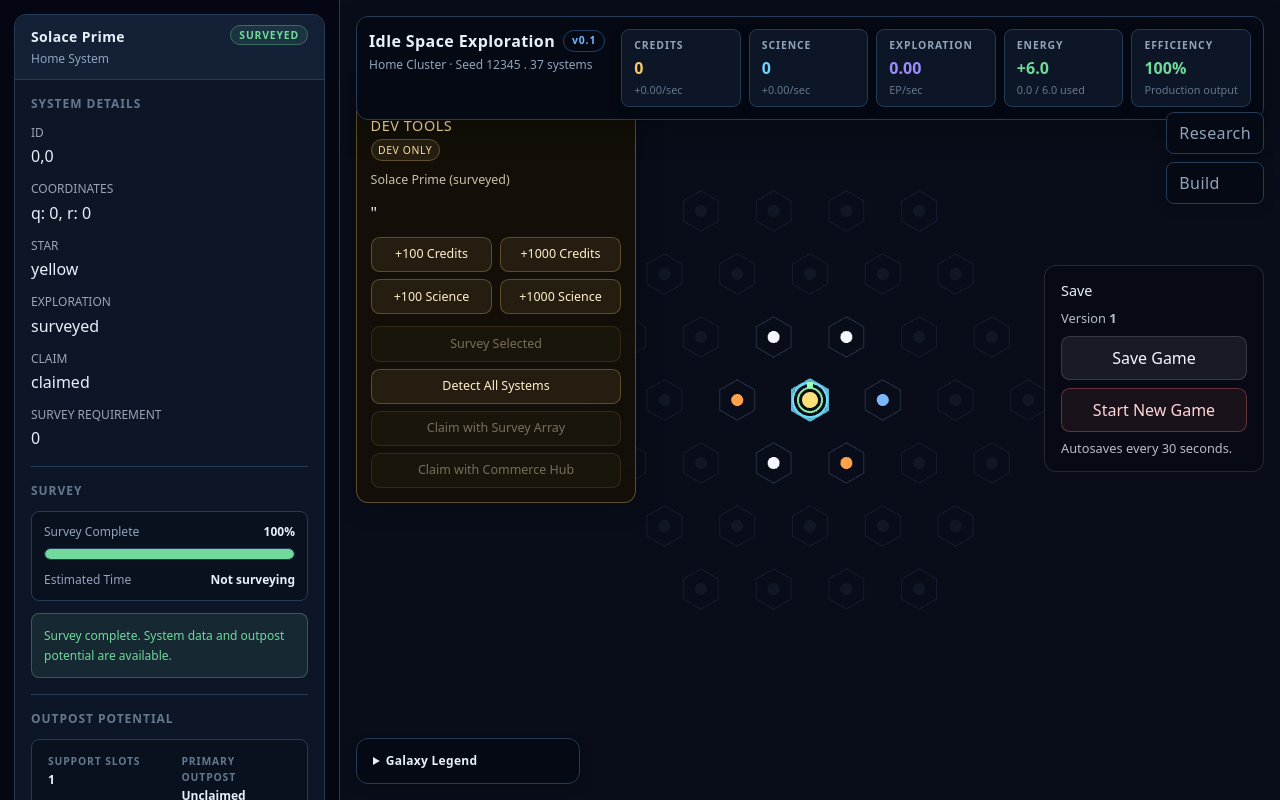
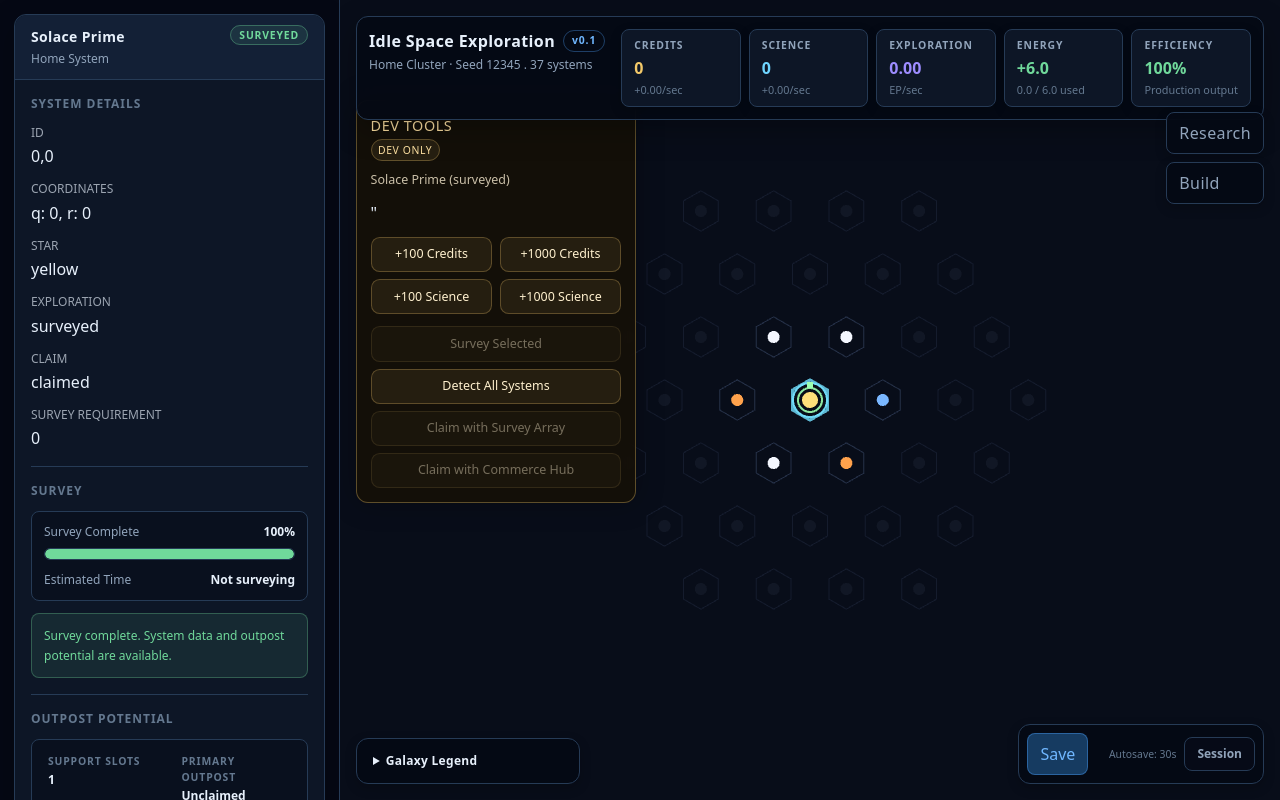
Before and after one commit to michael-speer87/idle-space-exploration, a React (Vite) app: page / in a window 1280 px wide. Built offline with nearby package versions, Linux system fonts and the light colour scheme.

Commit message:
Migrate session controls into utility dock

```diff
--- a/src/App.tsx
+++ b/src/App.tsx
@@ -343,12 +343,23 @@ function GameScreen() {
           </div>
         )}
 
-        <SaveControls
-          gameState={gameState}
-          onSave={handleSaveGame}
-          onResetGame={handleResetGame}
-        />
-
+        <div className={`
+          absolute bottom-4 z-30
+          transition-[right] duration-200
+          ${activeWorkspace === null ? "right-4" : "right-[396px]"}
+        `}
+        >
+          <Dock
+            ariaLabel="Session utilities"
+            orientation="horizontal"
+          >
+            <SaveControls
+              gameState={gameState}
+              onSave={handleSaveGame}
+              onResetGame={handleResetGame}
+            />
+          </Dock>
+        </div>
         <div className="absolute bottom-4 left-4 z-30">
           <Dock
             ariaLabel="Map utilities"
--- a/src/components/SaveControls.tsx
+++ b/src/components/SaveControls.tsx
@@ -12,44 +12,194 @@ export function SaveControls({
   onSave,
   onResetGame,
 }: SaveControlsProps) {
-  const [lastManualSaveTime, setLastManualSaveTime] = useState<string | null>(
-    null,
-  );
+  const [lastManualSaveTime, setLastManualSaveTime] =
+    useState<string | null>(null);
 
   function handleSaveClick() {
     onSave();
-    setLastManualSaveTime(new Date().toLocaleTimeString());
+
+    setLastManualSaveTime(
+      new Date().toLocaleTimeString([], {
+        hour: "2-digit",
+        minute: "2-digit",
+      }),
+    );
   }
 
   return (
-    <div className="save-controls">
-      <h2>Save</h2>
-
-      <p>
-        Version <strong>{gameState.version}</strong>
-      </p>
-
+    <div className="flex items-center gap-2">
       <button
-        className="secondary-action-button"
+        className="
+          rounded-control border border-ise-accent/40
+          bg-ise-accent-muted px-3 py-2
+          text-xs font-semibold text-ise-accent-hover
+          transition-colors
+          hover:bg-ise-accent/25
+          focus-visible:outline-2
+          focus-visible:outline-offset-2
+          focus-visible:outline-ise-accent
+        "
         type="button"
         onClick={handleSaveClick}
       >
-        Save Game
+        Save
       </button>
 
-      <button
-        className="danger-action-button"
-        type="button"
-        onClick={onResetGame}
+      <span
+        className="
+          min-w-20 text-right
+          text-[0.65rem] leading-tight
+          text-ise-text-subtle
+        "
+        aria-live="polite"
       >
-        Start New Game
-      </button>
+        {lastManualSaveTime === null
+          ? "Autosave: 30s"
+          : `Saved ${lastManualSaveTime}`}
+      </span>
 
-      {lastManualSaveTime !== null && (
-        <p className="panel-note">Saved at {lastManualSaveTime}</p>
-      )}
+      <details className="relative">
+        <summary
+          className="
+            cursor-pointer list-none select-none
+            rounded-control border border-ise-border
+            bg-ise-background/60 px-3 py-2
+            text-xs font-semibold text-ise-text-muted
+            transition-colors
+            hover:border-ise-border-strong
+            hover:bg-ise-surface-hover
+            hover:text-ise-text
+            focus-visible:outline-2
+            focus-visible:outline-offset-2
+            focus-visible:outline-ise-accent
+            [&::-webkit-details-marker]:hidden
+          "
+        >
+          Session
+        </summary>
 
-      <p className="panel-note">Autosaves every 30 seconds.</p>
+        <div
+          className="
+            absolute right-0 bottom-[calc(100%+0.75rem)] z-50
+            w-64 rounded-panel
+            border border-ise-border
+            bg-ise-void/95 p-3
+            shadow-panel backdrop-blur-md
+          "
+        >
+          <div
+            className="
+              mb-3 flex items-start justify-between gap-3
+              border-b border-ise-border pb-3
+            "
+          >
+            <div>
+              <h2 className="m-0 text-sm font-semibold text-ise-text">
+                Session Controls
+              </h2>
+
+              <p className="mt-1 mb-0 text-xs text-ise-text-muted">
+                Save management and run reset
+              </p>
+            </div>
+
+            <span
+              className="
+                shrink-0 rounded-full
+                border border-ise-border
+                bg-ise-background/70 px-2 py-0.5
+                text-[0.65rem] font-semibold
+                text-ise-text-subtle
+              "
+            >
+              Save v{gameState.version}
+            </span>
+          </div>
+
+          <div
+            className="
+              mb-3 grid gap-1.5
+              rounded-control border border-ise-border
+              bg-ise-background/60 p-2
+            "
+          >
+            <SessionStatusRow
+              label="Autosave"
+              value="Every 30 seconds"
+            />
+
+            <SessionStatusRow
+              label="Manual Save"
+              value={
+                lastManualSaveTime === null
+                  ? "Not saved this session"
+                  : lastManualSaveTime
+              }
+            />
+          </div>
+
+          <button
+            className="
+              w-full rounded-control
+              border border-ise-danger/40
+              bg-ise-danger/10 px-3 py-2.5
+              text-xs font-semibold text-ise-danger
+              transition-colors
+              hover:bg-ise-danger/20
+              focus-visible:outline-2
+              focus-visible:outline-offset-2
+              focus-visible:outline-ise-danger
+            "
+            type="button"
+            onClick={onResetGame}
+          >
+            Start New Game
+          </button>
+
+          <p
+            className="
+              mt-2 mb-0 text-[0.65rem]
+              leading-relaxed text-ise-text-subtle
+            "
+          >
+            Starting a new game erases all current progression after
+            confirmation.
+          </p>
+        </div>
+      </details>
     </div>
   );
 }
+
+type SessionStatusRowProps = {
+  label: string;
+  value: string;
+};
+
+function SessionStatusRow({
+  label,
+  value,
+}: SessionStatusRowProps) {
+  return (
+    <div
+      className="
+        flex items-baseline justify-between gap-3
+        rounded-control px-2 py-1
+        text-xs
+        hover:bg-ise-surface-hover/50
+      "
+    >
+      <span className="text-ise-text-muted">{label}</span>
+
+      <strong
+        className="
+          truncate text-right font-semibold
+          tabular-nums text-ise-text
+        "
+        title={value}
+      >
+        {value}
+      </strong>
+    </div>
+  );
+}
```
